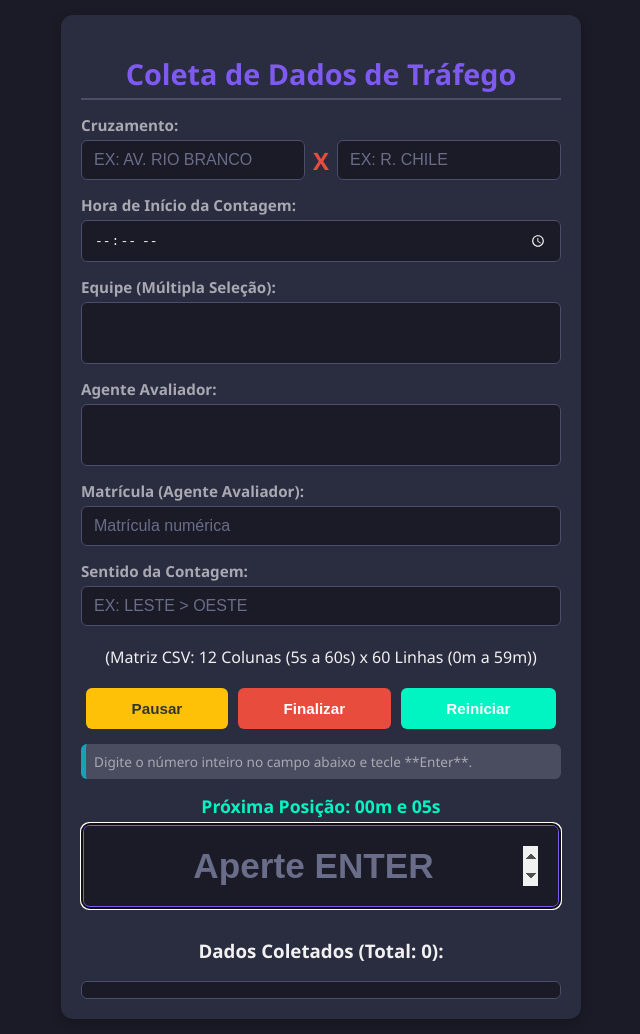
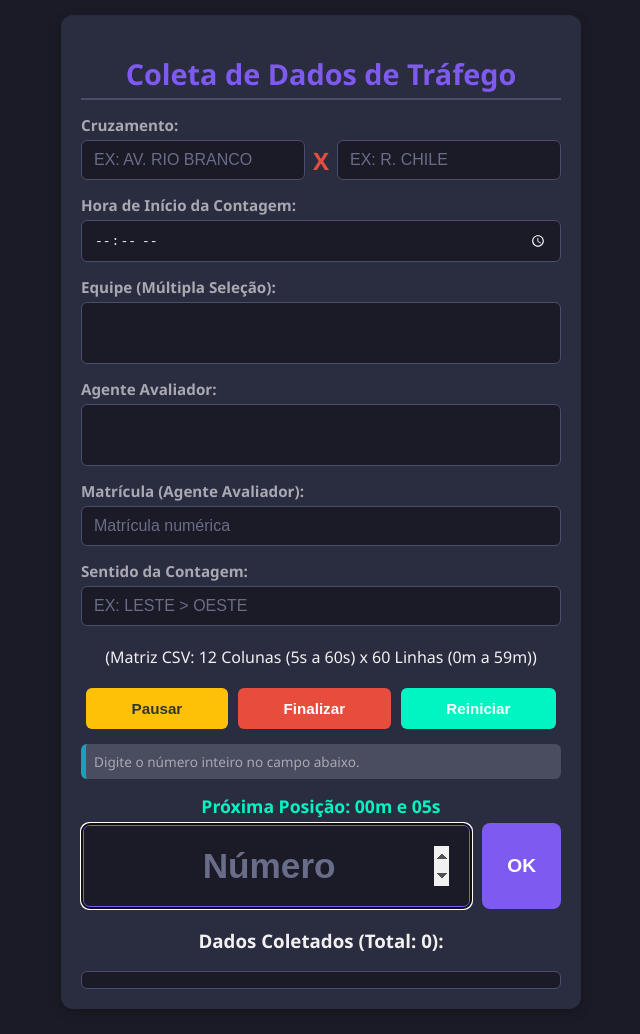
Before and after one commit to hillssilva-maker/fila.espera, a plain HTML site: page index.html in a window 1280 px wide. Shown: the whole page, without its empty margins (319-959 px from the left). Drawn offline with Linux system fonts and the light colour scheme.

Commit message:
index.html

```diff
--- a/index.html
+++ b/index.html
@@ -3,7 +3,7 @@
 <head>
     <meta charset="UTF-8">
     <meta name="viewport" content="width=device-width, initial-scale=1.0">
-    <title>Coletor de Dados - V6.3 PWA</title>
+    <title>Coletor de Dados - V6.4</title>
 
     <link rel="manifest" href="manifest.json">
     <meta name="theme-color" content="#7f5af0">
@@ -123,7 +123,7 @@
             color: var(--cor-erro);
         }
 
-        /* --- Seletor de AGENTE (Single Choice) --- */
+        /* --- Seletores Customizados (Agente e Equipe) --- */
         .select-custom {
             position: relative;
             border: 1px solid var(--cor-borda);
@@ -180,7 +180,6 @@
             display: none;
         }
 
-        /* --- Componente de Multiselect com CHECKBOXES para EQUIPE --- */
         .custom-multiselect {
             position: relative;
         }
@@ -248,12 +247,21 @@
             pointer-events: none;
         }
 
+        /* * MUDANÇA (Solução iOS):
+         * Novo container para o Input de número e o botão "OK"
+        */
+        .input-group {
+            display: flex;
+            gap: 10px;
+            align-items: stretch; /* Faz o botão ter a mesma altura do input */
+            margin-bottom: 10px;
+        }
 
-        /* --- Input de Dados (Destaque) --- */
         #numeroInput {
+            flex-grow: 1; /* Input ocupa a maior parte do espaço */
             width: 100%;
             padding: 20px;
-            margin-bottom: 10px;
+            margin-bottom: 0; /* Remove a margem antiga */
             box-sizing: border-box;
             border: 3px solid var(--cor-primaria);
             border-radius: 8px;
@@ -266,6 +274,24 @@
         #numeroInput::placeholder {
             color: var(--cor-placeholder);
         }
+
+        /* MUDANÇA (Solução iOS): Estilo do novo botão "OK" */
+        #btnSubmitNumero {
+            flex-shrink: 0; /* Impede que o botão encolha */
+            padding: 0 25px;
+            font-size: 1.2em;
+            font-weight: bold;
+            border: none;
+            border-radius: 8px;
+            background-color: var(--cor-primaria);
+            color: white;
+            cursor: pointer;
+            transition: opacity 0.2s;
+        }
+        #btnSubmitNumero:hover {
+            opacity: 0.8;
+        }
+
 
         /* --- Botões de Ação --- */
         .botoes-acao {
@@ -367,7 +393,8 @@
             margin-top: 15px;
         }
 
-        .container.is-paused #numeroInput,
+        /* MUDANÇA: Agora esconde o .input-group em vez de apenas o #numeroInput */
+        .container.is-paused .input-group,
         .container.is-paused #posicaoAtual,
         .container.is-paused #mensagemConclusao {
             display: none;
@@ -435,7 +462,7 @@
         </div>
 
         <div class="aviso">
-            Digite o número inteiro no campo abaixo e tecle **Enter**.
+            Digite o número inteiro no campo abaixo.
         </div>
 
         <p id="mensagemErro" class="aviso erro"></p>
@@ -443,9 +470,12 @@
         <h4 id="posicaoAtual"></h4>
         <p id="mensagemConclusao" class="aviso">COLETA CONCLUÍDA!</p>
 
-        <input type="number" id="numeroInput" placeholder="Aperte ENTER" pattern="\d*" inputmode="numeric" autofocus>
+        <div class="input-group">
+            <input type="number" id="numeroInput" placeholder="Número" pattern="\d*" inputmode="numeric" autofocus>
+            <button id="btnSubmitNumero" onclick="processarEntrada()">OK</button>
+        </div>
 
-        <p id="mensagemPausa">COLETA PAUSADA. Clique em **Retomar** ou tecle Enter.</p>
+        <p id="mensagemPausa">COLETA PAUSADA. Clique em **Retomar**.</p>
 
         <a id="downloadLink" href="#" download="dados.csv">BAIXAR ARQUIVO CSV</a>
 
@@ -757,22 +787,28 @@
         // LÓGICA DE ENTRADA E INICIALIZAÇÃO
         // ===============================================
 
+        // MUDANÇA: O 'Enter' ainda funciona em Desktops/Androids
         input.addEventListener('keyup', function(event) {
             if (event.key === 'Enter' || event.keyCode === 13) {
                 processarEntrada();
             }
         });
 
+        // MUDANÇA: A função agora é chamada pelo 'Enter' (acima)
+        // ou pelo clique no botão "OK"
         function processarEntrada() {
             mensagemErro.textContent = '';
 
             if (!emLoop) {
-                if (input.value.trim() === '') { alternarPausa(); }
+                // Se pausado, Enter/Clique não deve fazer nada
+                // (Exceto se o usuário quisesse 'retomar', mas
+                // o botão "Retomar" é mais claro)
                 return;
             }
 
             const valor = input.value.trim();
-            input.value = '';
+            // Não limpa o campo se o valor for inválido
+            // input.value = ''; // Movido para dentro do 'if (!isNaN...)'
 
             if (valor === '11111') return finalizarColeta();
             if (valor === '00000') return alternarPausa();
@@ -788,6 +824,7 @@
 
                 if (!isNaN(numero)) {
                     dados.push(numero);
+                    input.value = ''; // Limpa o campo SÓ se o número for válido
 
                     const novoItem = document.createElement('p');
                     novoItem.textContent = `${dados.length}. ${numero}`;
```
